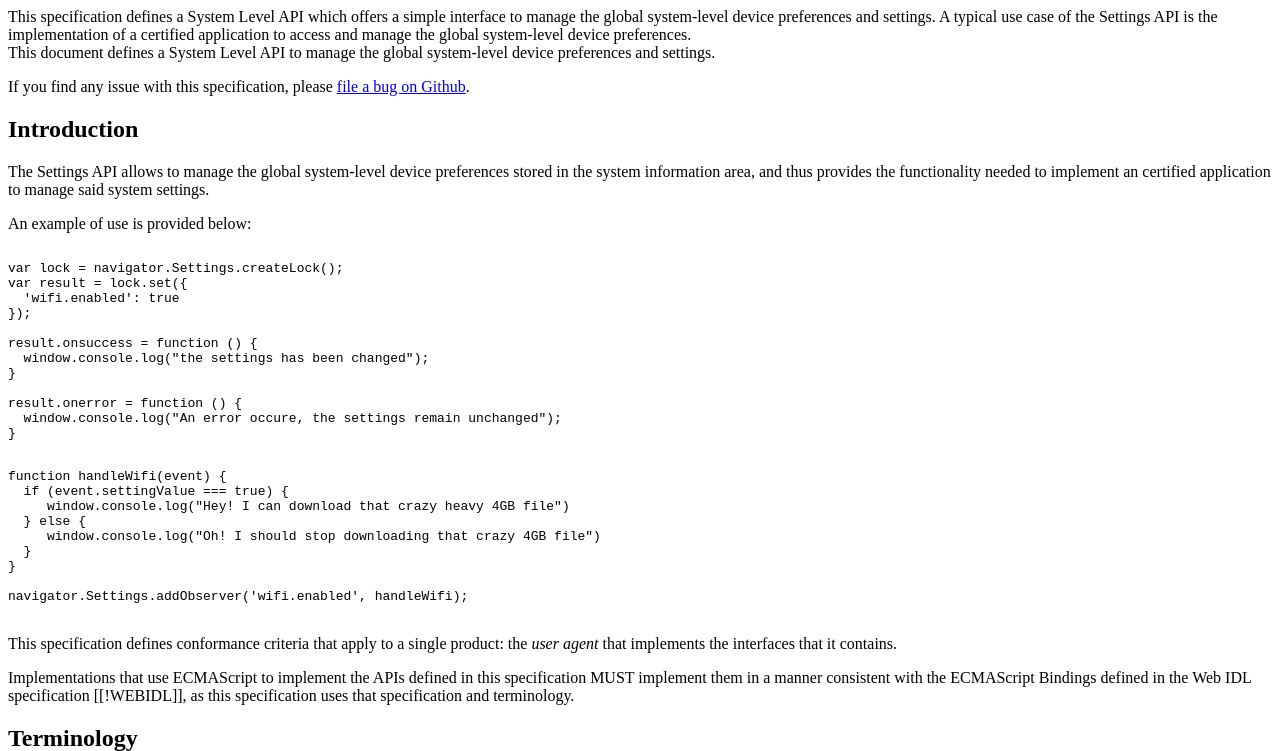
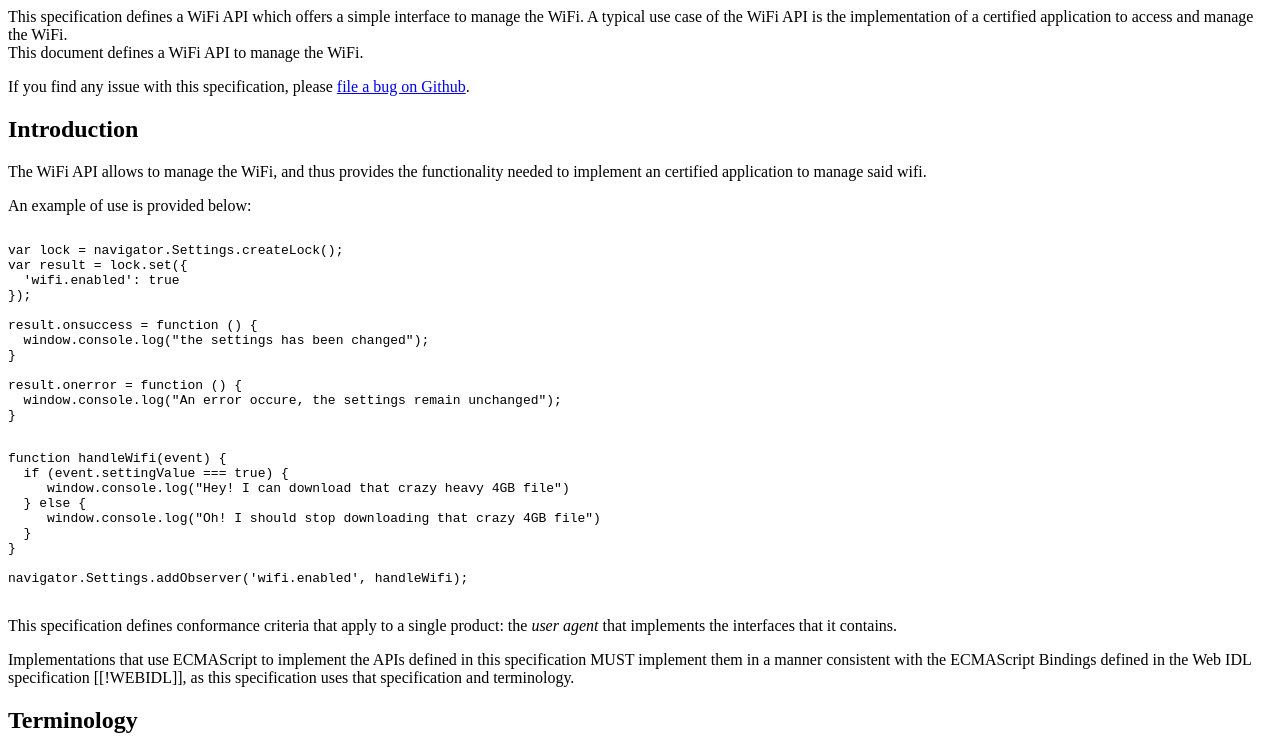
Before and after one commit to hollobit/wifi, a plain HTML site: page index.html in a window 1280 px wide. Shown: the top 751 px of the page. Drawn offline with Linux system fonts and the light colour scheme.

Commit message:
WiFi를 위한 문서로 제목, url 등 수정.

```diff
--- a/index.html
+++ b/index.html
@@ -1,18 +1,18 @@
 <!DOCTYPE html>
 <html>
   <head>
-    <title>System Settings API</title>
+    <title>WiFi API</title>
     <meta http-equiv="Content-Type" content="text/html;charset=utf-8"/>
     <script src='https://www.w3.org/Tools/respec/respec-w3c-common' async="" class='remove'></script>
     <script class="remove">
       var respecConfig = {
           noLegacyStyle:       true,
           specStatus:           "ED",
-          shortName:            "settings",
+          shortName:            "wifi",
           publishDate:          "",
           previousPublishDate:  "",
           previousMaturity:     "",
-          edDraftURI:           "http://www.w3.org/2012/sysapps/settings/",
+          edDraftURI:           "http://www.w3.org/2012/sysapps/wifi/",
           // lcEnd:                "",
           crEnd:                "",
           editors:  [
@@ -38,7 +38,7 @@
             key: "Repository",
             data: [{
                     value: "We are on Github.",
-                    href: "https://github.com/hollobit/Settings"
+                    href: "https://github.com/hollobit/wifi"
                 }, {
                     value: "File a bug.",
                     href: "https://github.com/hollobit/Settings/issues"
@@ -86,18 +86,18 @@ Style guide to contributors:
 
     <!-- - - - - - - - - - - - - - -  Abstract - - - - - - - - - - - - - - - -->
     <section id="abstract">
-      This specification defines a System Level API which offers a simple interface to manage
-      the global system-level device preferences and settings. A typical use case of the Settings API is
-      the implementation of a certified application to access and manage the global system-level device preferences.
+      This specification defines a WiFi API which offers a simple interface to manage
+      the WiFi. A typical use case of the WiFi API is
+      the implementation of a certified application to access and manage the WiFi.
     </section>
 
     <!-- - - - - - - - - - - - Status of this document - - - - - - - - - - - -->
     <section id="sotd">
-      This document defines a System Level API to manage
-      the global system-level device preferences and settings.
+      This document defines a WiFi API to manage
+      the WiFi.
 
       <p>If you find any issue with this specification, please
-         <a href="https://github.com/hollobit/Settings/issues">file a
+         <a href="https://github.com/hollobit/wifi/issues">file a
          bug on Github</a>.
 
     </section>
@@ -106,9 +106,8 @@ Style guide to contributors:
     <section class="informative">
       <h2>Introduction</h2>
       <p>
-        The Settings API allows to manage the global system-level device preferences
-        stored in the system information area, and thus provides the
-        functionality needed to implement an certified application to manage said system settings.
+        The WiFi API allows to manage the WiFi, and thus provides the
+        functionality needed to implement an certified application to manage said wifi.
       </p>
         An example of use is provided below:
 
```
